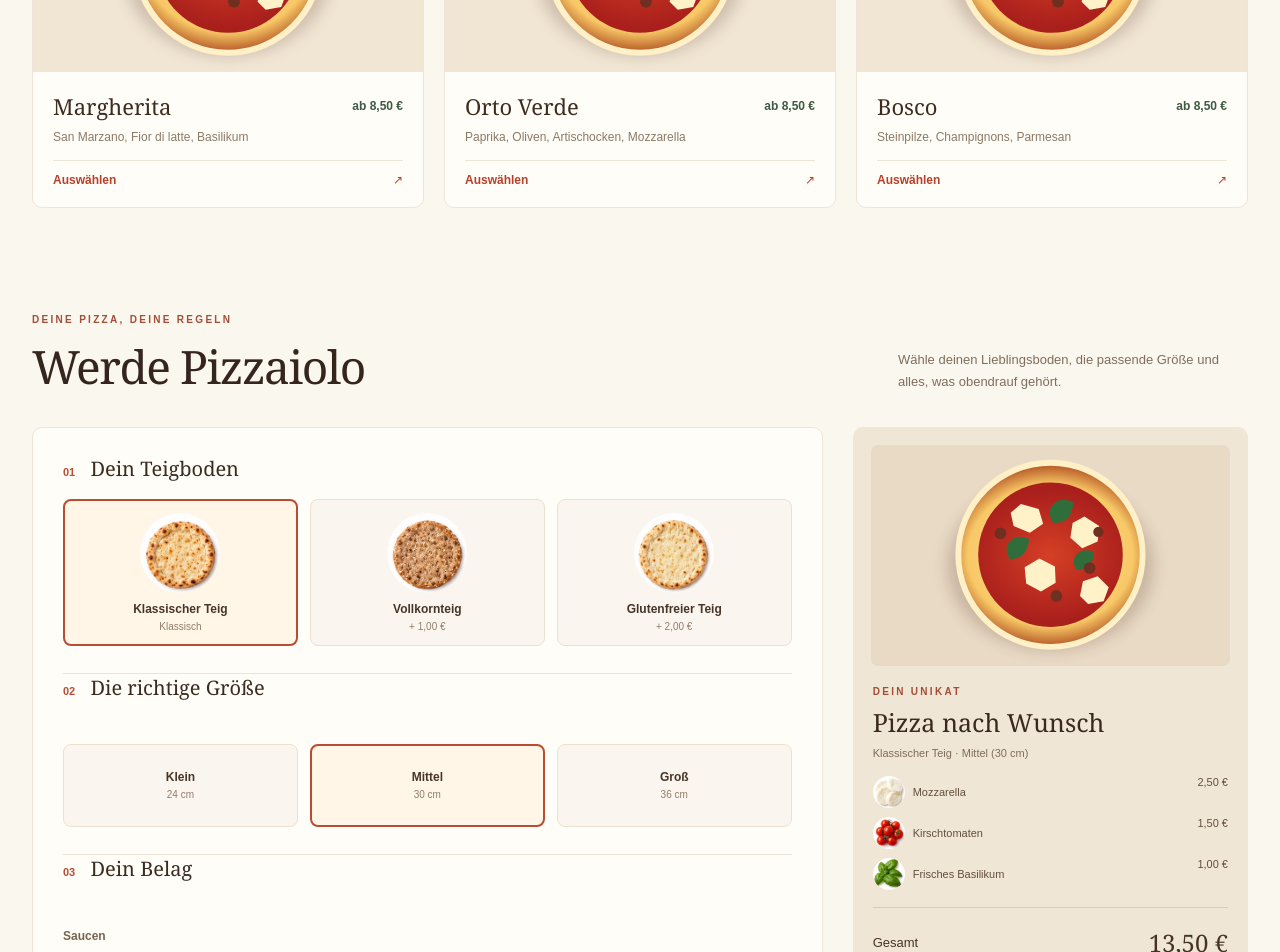
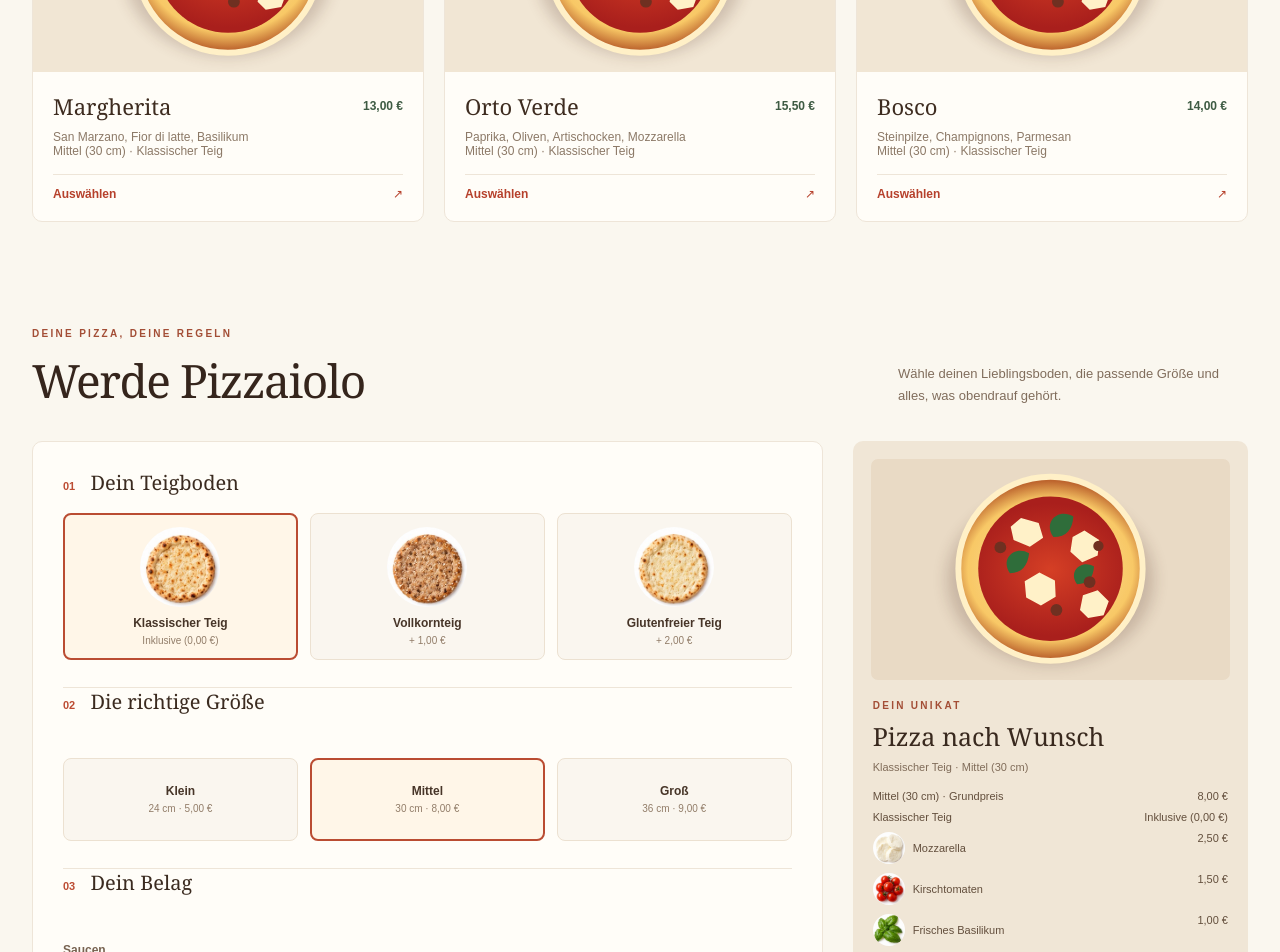
Before and after one commit to AnnaFillanna/Pizzeria-Mama-Mia, a React (Vite) app: page / in a window 1280 px wide. Shown: the part 1040-1992 px from the top of the page. Built offline with nearby package versions, Linux system fonts and the light colour scheme.

Commit message:
fix: centralize pizza pricing in cents by size dough and toppings

```diff
--- a/src/components/burger-constructor/burger-constructor.tsx
+++ b/src/components/burger-constructor/burger-constructor.tsx
@@ -4,8 +4,7 @@ import { useLocation, useNavigate } from 'react-router-dom';
 
 import { createOrder, clearOrder } from '../../services/slices/orderSlice';
 import { useSelector, useDispatch } from '../../services/store';
-
-import type { TConstructorIngredient } from '@utils-types';
+import { calculatePizzaPrice } from '../../utils/pizza-pricing';
 
 export const BurgerConstructor = (): React.JSX.Element | null => {
   /** Liest Konstruktor- und Bestellstatus aus Redux. */
@@ -38,11 +37,11 @@ export const BurgerConstructor = (): React.JSX.Element | null => {
 
   const price = useMemo(
     () =>
-      (constructorItems.bun ? constructorItems.bun.price * 2 : 0) +
-      constructorItems.ingredients.reduce(
-        (s: number, v: TConstructorIngredient) => s + v.price,
-        0
-      ),
+      calculatePizzaPrice({
+        size: 'medium',
+        doughId: constructorItems.bun?._id ?? 'dough-classic',
+        ingredientIds: constructorItems.ingredients.map((item) => item._id),
+      }).totalCents / 100,
     [constructorItems]
   );
 
--- a/src/components/order-card/order-card.tsx
+++ b/src/components/order-card/order-card.tsx
@@ -3,6 +3,7 @@ import { memo, useMemo } from 'react';
 import { useLocation } from 'react-router-dom';
 
 import { useSelector } from '../../services/store';
+import { getOrderTotalCents } from '../../utils/pizza-pricing';
 
 import type { OrderCardProps } from './type';
 import type { TIngredient } from '@utils-types';
@@ -28,8 +29,7 @@ export const OrderCard = memo(function OrderCard({
       []
     );
 
-    const total =
-      order.totalPrice ?? ingredientsInfo.reduce((acc, item) => acc + item.price, 0);
+    const total = getOrderTotalCents(order) / 100;
 
     const ingredientsToShow = ingredientsInfo.slice(0, maxIngredients);
 
--- a/src/components/order-info/order-info.tsx
+++ b/src/components/order-info/order-info.tsx
@@ -4,6 +4,7 @@ import { useParams } from 'react-router-dom';
 
 import { fetchOrderByNumber } from '../../services/slices/orderInfoSlice';
 import { useDispatch, useSelector } from '../../services/store';
+import { getOrderTotalCents } from '../../utils/pizza-pricing';
 
 import type { TIngredient } from '@utils-types';
 
@@ -47,12 +48,7 @@ export const OrderInfo = (): React.JSX.Element => {
       {}
     );
 
-    const total =
-      orderData.totalPrice ??
-      Object.values(ingredientsInfo).reduce(
-        (acc, item) => acc + item.price * item.count,
-        0
-      );
+    const total = getOrderTotalCents(orderData) / 100;
 
     return {
       ...orderData,
--- a/src/components/ui/order-info/order-info.tsx
+++ b/src/components/ui/order-info/order-info.tsx
@@ -1,6 +1,7 @@
 import { OrderStatus } from '@components';
+import { memo } from 'react';
+
 import { formatEuro, formatOrderDate } from '../../../utils/format';
-import { memo } from 'react';
 
 import type { OrderInfoUIProps } from './type';
 
@@ -17,6 +18,14 @@ export const OrderInfoUI = memo(function OrderInfoUI({
       <OrderStatus status={orderInfo.status} />
       <p className={`text text_type_main-medium pt-15 pb=6`}>Deine Pizza:</p>
       <ul className={`${styles.list} mb-8`}>
+        {orderInfo.pricing && (
+          <li className={`pb-4 pr-6 ${styles.item}`}>
+            <span>{orderInfo.pricing.sizeName} · Grundpreis</span>
+            <span className={styles.quantity}>
+              {formatEuro(orderInfo.pricing.basePriceCents / 100)}
+            </span>
+          </li>
+        )}
         {Object.values(orderInfo.ingredientsInfo).map((item, index) => (
           <li className={`pb-4 pr-6 ${styles.item}`} key={index}>
             <div className={styles.img_wrap}>
@@ -28,7 +37,16 @@ export const OrderInfoUI = memo(function OrderInfoUI({
             <span
               className={`text text_type_digits-default pl-4 pr-4 ${styles.quantity}`}
             >
-              {item.count} × {formatEuro(item.price)}
+              {item.count} ×{' '}
+              {formatEuro(
+                orderInfo.pricing
+                  ? (item.type === 'dough'
+                      ? orderInfo.pricing.doughPriceCents
+                      : (orderInfo.pricing.ingredients.find(
+                          (ingredient) => ingredient.id === item._id
+                        )?.priceCents ?? Math.round(item.price * 100))) / 100
+                  : item.price
+              )}
             </span>
           </li>
         ))}
--- a/src/components/ui/order-info/type.ts
+++ b/src/components/ui/order-info/type.ts
@@ -1,10 +1,11 @@
-import type { TIngredient } from '@utils-types';
+import type { TIngredient, TPizzaPrice } from '@utils-types';
 
 export type OrderInfoUIProps = {
   orderInfo: TOrderInfo;
 };
 
 type TOrderInfo = {
+  pricing?: TPizzaPrice;
   ingredientsInfo: Record<string, TIngredient & { count: number }>;
   date: Date;
   total: number;
--- a/src/pages/constructor-page/constructor-page.tsx
+++ b/src/pages/constructor-page/constructor-page.tsx
@@ -14,6 +14,7 @@ import {
   PIZZA_RECIPES,
   PIZZA_SIZES,
 } from '../../utils/pizza-data';
+import { calculatePizzaPrice, getOrderTotalCents } from '../../utils/pizza-pricing';
 
 import styles from './constructor-page.module.css';
 
@@ -41,14 +42,17 @@ export const ConstructorPage = (): React.JSX.Element => {
   const size = PIZZA_SIZES.find((item) => item.id === pizza.size) ?? PIZZA_SIZES[1];
   const toppings = useMemo(
     () =>
-      pizza.toppingIds
+      [...new Set(pizza.toppingIds)]
         .map((id) => PIZZA_INGREDIENTS.find((item) => item._id === id))
         .filter((item) => item !== undefined),
     [pizza.toppingIds]
   );
-  const total =
-    (8.5 + dough.price + toppings.reduce((sum, item) => sum + item.price, 0)) *
-    size.multiplier;
+  const pricing = calculatePizzaPrice({
+    size: pizza.size,
+    doughId: dough._id,
+    ingredientIds: pizza.toppingIds,
+  });
+  const total = pricing.totalCents / 100;
 
   const chooseRecipe = (ingredientIds: string[]): void => {
     dispatch(setToppings(ingredientIds));
@@ -62,7 +66,6 @@ export const ConstructorPage = (): React.JSX.Element => {
         ingredientIds: toppings.map((item) => item._id),
         doughId: dough._id,
         size: pizza.size,
-        totalPrice: total,
       })
     );
   };
@@ -130,9 +133,21 @@ export const ConstructorPage = (): React.JSX.Element => {
               <div className={styles.recipeContent}>
                 <div>
                   <h3>{recipe.name}</h3>
-                  <span>ab 8,50 €</span>
+                  <span>
+                    {euro(
+                      calculatePizzaPrice({
+                        size: pizza.size,
+                        doughId: dough._id,
+                        ingredientIds: recipe.ingredientIds,
+                      }).totalCents / 100
+                    )}
+                  </span>
                 </div>
-                <p>{recipe.description}</p>
+                <p>
+                  {recipe.description}
+                  <br />
+                  {size.name} ({size.diameter}) · {dough.name}
+                </p>
                 <button type="button" onClick={() => chooseRecipe(recipe.ingredientIds)}>
                   Auswählen <span aria-hidden="true">↗</span>
                 </button>
@@ -180,7 +195,7 @@ export const ConstructorPage = (): React.JSX.Element => {
                     <img className={styles.doughIcon} src={option.image} alt="" />
                     <span className={styles.doughName}>{option.name}</span>
                     <span className={styles.doughPrice}>
-                      {option.price ? `+ ${euro(option.price)}` : 'Klassisch'}
+                      {option.price ? `+ ${euro(option.price)}` : 'Inklusive (0,00 €)'}
                     </span>
                   </label>
                 ))}
@@ -201,7 +216,9 @@ export const ConstructorPage = (): React.JSX.Element => {
                     onClick={() => dispatch(selectSize(option.id))}
                   >
                     <strong>{option.name}</strong>
-                    <span>{option.diameter}</span>
+                    <span>
+                      {option.diameter} · {euro(option.basePriceCents / 100)}
+                    </span>
                   </button>
                 ))}
               </div>
@@ -262,6 +279,18 @@ export const ConstructorPage = (): React.JSX.Element => {
               {dough.name} · {size.name} ({size.diameter})
             </p>
             <ul className={styles.summaryList}>
+              <li>
+                <span>{pricing.sizeName} · Grundpreis</span>
+                <span>{euro(pricing.basePriceCents / 100)}</span>
+              </li>
+              <li>
+                <span>{pricing.doughName}</span>
+                <span>
+                  {pricing.doughPriceCents
+                    ? `+ ${euro(pricing.doughPriceCents / 100)}`
+                    : 'Inklusive (0,00 €)'}
+                </span>
+              </li>
               {toppings.map((item) => (
                 <li key={item._id}>
                   <span className={styles.summaryIngredient}>
@@ -304,7 +333,7 @@ export const ConstructorPage = (): React.JSX.Element => {
           <div>
             <strong>Grazie, deine Pizza ist bestellt!</strong>
             <span>
-              Bestellung Nr. {order.number} · {euro(order.totalPrice ?? total)}
+              Bestellung Nr. {order.number} · {euro(getOrderTotalCents(order) / 100)}
             </span>
           </div>
           <button
--- a/src/utils/pizza-data.ts
+++ b/src/utils/pizza-data.ts
@@ -76,9 +76,9 @@ export const DOUGH_OPTIONS = PIZZA_INGREDIENTS.filter(
 );
 
 export const PIZZA_SIZES = [
-  { id: 'small', name: 'Klein', diameter: '24 cm', multiplier: 0.8 },
-  { id: 'medium', name: 'Mittel', diameter: '30 cm', multiplier: 1 },
-  { id: 'large', name: 'Groß', diameter: '36 cm', multiplier: 1.25 },
+  { id: 'small', name: 'Klein', diameter: '24 cm', basePriceCents: 500 },
+  { id: 'medium', name: 'Mittel', diameter: '30 cm', basePriceCents: 800 },
+  { id: 'large', name: 'Groß', diameter: '36 cm', basePriceCents: 900 },
 ] as const;
 
 export const PIZZA_RECIPES = [
--- /dev/null
+++ b/src/utils/pizza-pricing.ts
@@ -0,0 +1,57 @@
+import { PIZZA_INGREDIENTS, PIZZA_SIZES } from './pizza-data';
+
+import type { TPizzaPrice, TOrder } from './types';
+
+export type TPizzaSelection = {
+  size: 'small' | 'medium' | 'large';
+  doughId: string;
+  ingredientIds: readonly string[];
+};
+
+/** Catalog prices use euros for compatibility; all arithmetic uses integer cents. */
+export const toCents = (euros: number): number => Math.round(euros * 100);
+
+export const calculatePizzaPrice = (selection: TPizzaSelection): TPizzaPrice => {
+  const size = PIZZA_SIZES.find((item) => item.id === selection.size);
+  const dough = PIZZA_INGREDIENTS.find(
+    (item) => item._id === selection.doughId && item.type === 'dough'
+  );
+  if (!size || !dough) throw new Error('Ungültige Größe oder Teigart.');
+  const ingredients = [...new Set(selection.ingredientIds)]
+    .map((id) => {
+      const item = PIZZA_INGREDIENTS.find((ingredient) => ingredient._id === id);
+      if (!item) throw new Error(`Unbekannte Zutat: ${id}`);
+      return item;
+    })
+    .filter((item) => item.type !== 'dough')
+    .map((item) => ({ id: item._id, name: item.name, priceCents: toCents(item.price) }));
+  const doughPriceCents = toCents(dough.price);
+  return {
+    sizeName: `${size.name} (${size.diameter})`,
+    basePriceCents: size.basePriceCents,
+    doughName: dough.name,
+    doughPriceCents,
+    ingredients,
+    totalCents:
+      size.basePriceCents +
+      doughPriceCents +
+      ingredients.reduce((sum, item) => sum + item.priceCents, 0),
+  };
+};
+
+/** Historical orders retain their booked price, even after catalog changes. */
+export const getOrderTotalCents = (order: TOrder): number => {
+  if (order.pricing) return order.pricing.totalCents;
+  if (typeof order.totalPrice === 'number' && Number.isFinite(order.totalPrice))
+    return toCents(order.totalPrice);
+  return calculatePizzaPrice({
+    size: order.size ?? 'medium',
+    doughId:
+      order.doughId ??
+      order.ingredients.find((id) =>
+        PIZZA_INGREDIENTS.some((item) => item._id === id && item.type === 'dough')
+      ) ??
+      'dough-classic',
+    ingredientIds: order.ingredients,
+  }).totalCents;
+};
```
Also changed, not shown: src/utils/local-demo-api.ts (+17 -16 lines), src/utils/types.ts (+10 -0 lines), tests/account.pl.tsx (+1 -1 lines), tests/pricing.pl.tsx (added, +43 -0 lines), 2 other files (tests, documents, lock files or other folders).
